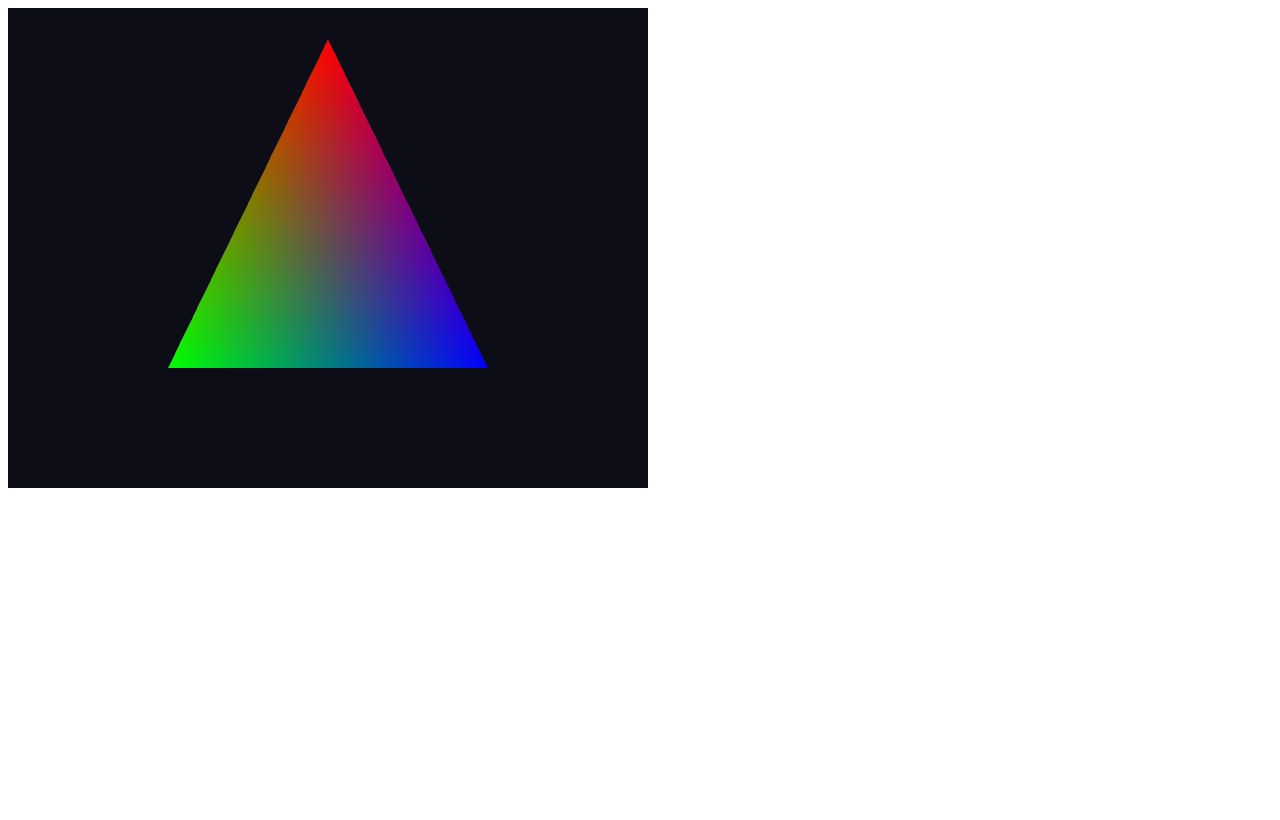
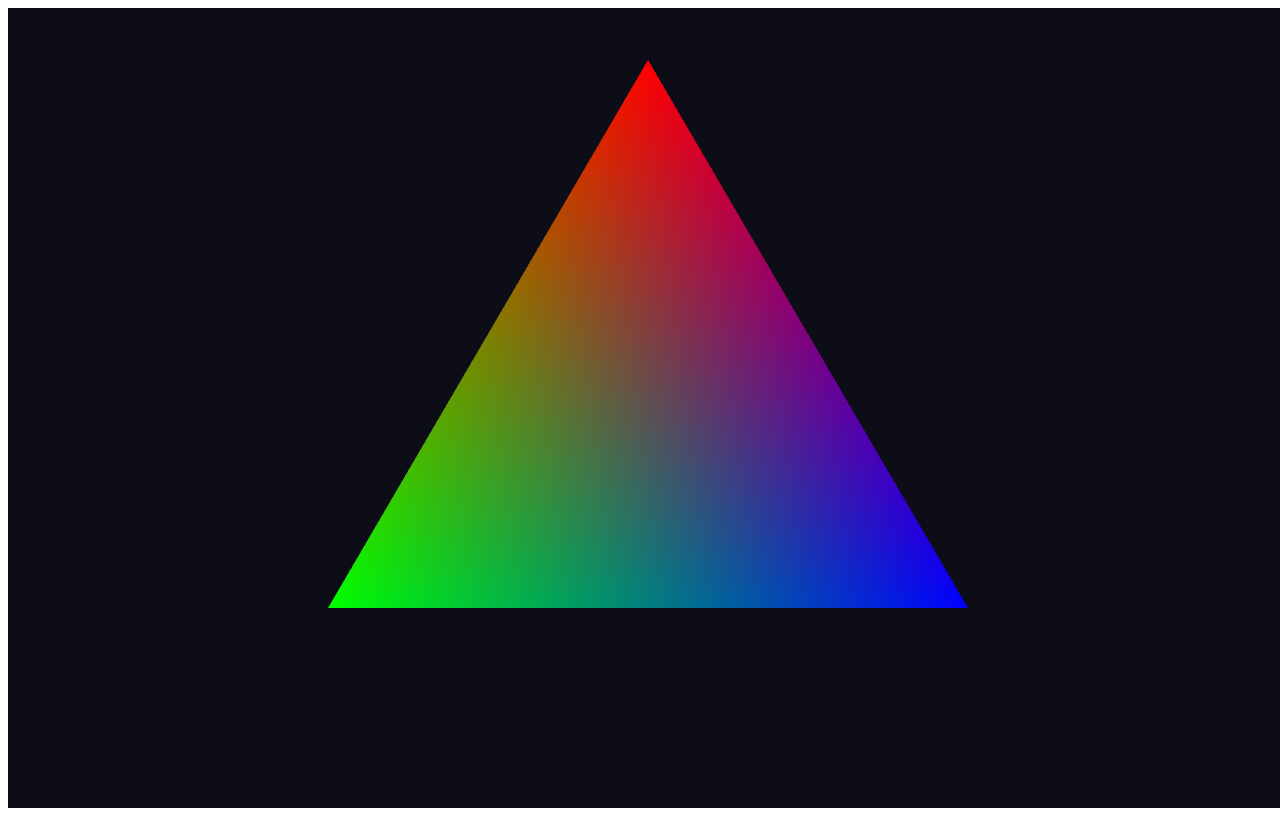
Before and after one commit to xdgorgola/CI-4321, a website with bundled scripts: page T2/webgl/index.html in a window 1280 px wide. Built offline with nearby package versions, Linux system fonts and the light colour scheme.

Commit message:
canvas size fix

```diff
--- a/T2/three.js/main.js
+++ b/T2/three.js/main.js
@@ -4,6 +4,7 @@ const scene = new THREE.Scene();
 const camera = new THREE.OrthographicCamera(-1, 1, 1, -1, 0.1, 2000);
 scene.background = new THREE.Color(0.05, 0.05, 0.09);
 
+const aspect = window.innerWidth / window.innerHeight;
 // Setting up the renderer and adding it to the DOM
 const renderer = new THREE.WebGLRenderer();
 renderer.setSize(window.innerWidth, window.innerHeight);
--- a/T2/webgl/index.html
+++ b/T2/webgl/index.html
@@ -8,6 +8,6 @@
   </head>
 
   <body>
-    <canvas id="glcanvas" width="640" height="480"></canvas>
+    <canvas id="glcanvas"></canvas>
   </body>
 </html>
--- a/T2/webgl/webgl-tri.ts
+++ b/T2/webgl/webgl-tri.ts
@@ -4,7 +4,10 @@ function main() {
   // Obtaining canvas from html and creating webgl2 context
   const canvas = document.querySelector("#glcanvas") as HTMLCanvasElement | null;
   if (canvas === null) throw new Error("No canvas element.")
+
   const gl = canvas.getContext("webgl2");
+  canvas.width = window.innerWidth;
+  canvas.height = window.innerHeight;
 
   if (gl === null) {
     alert(
```
